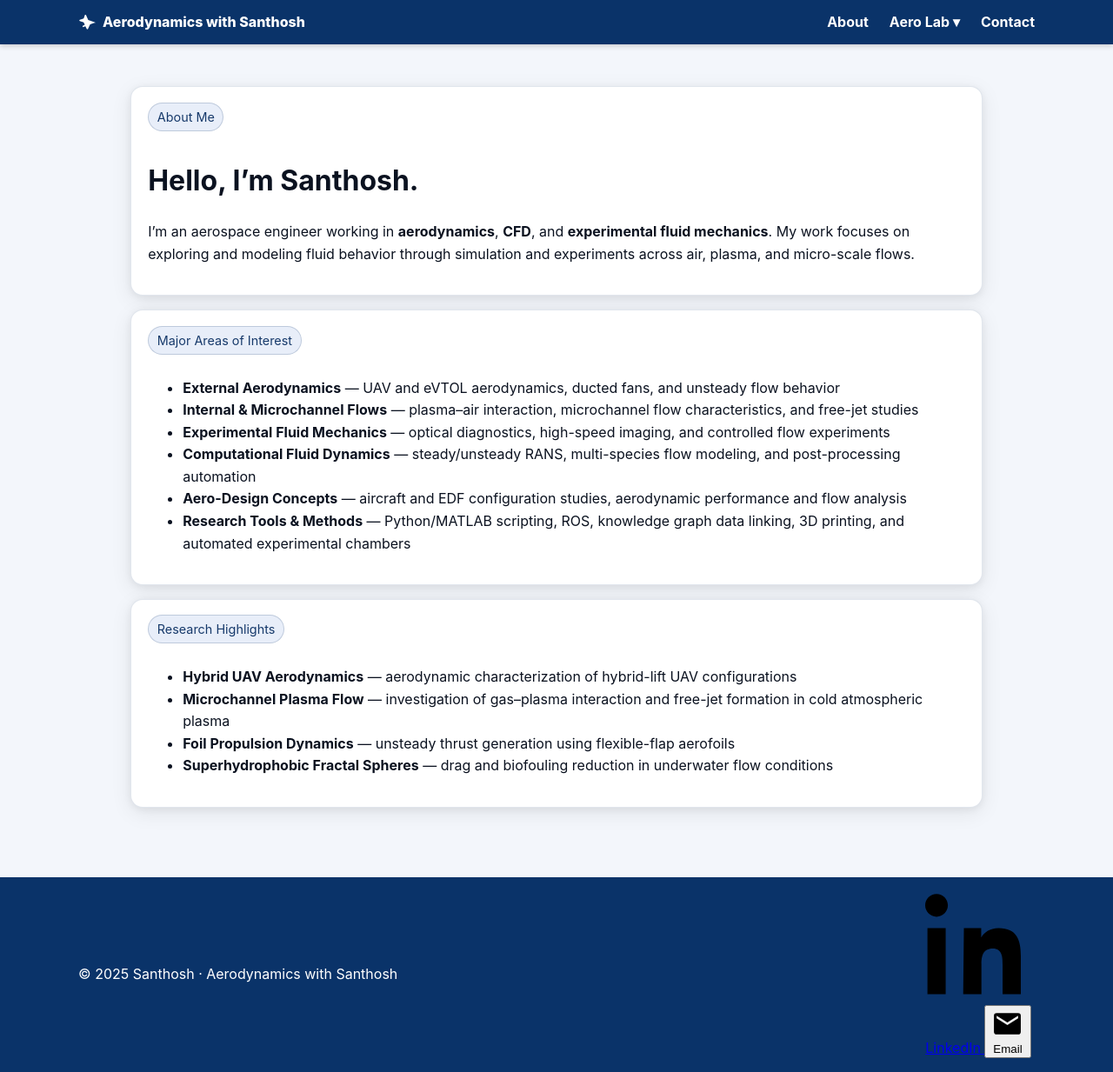
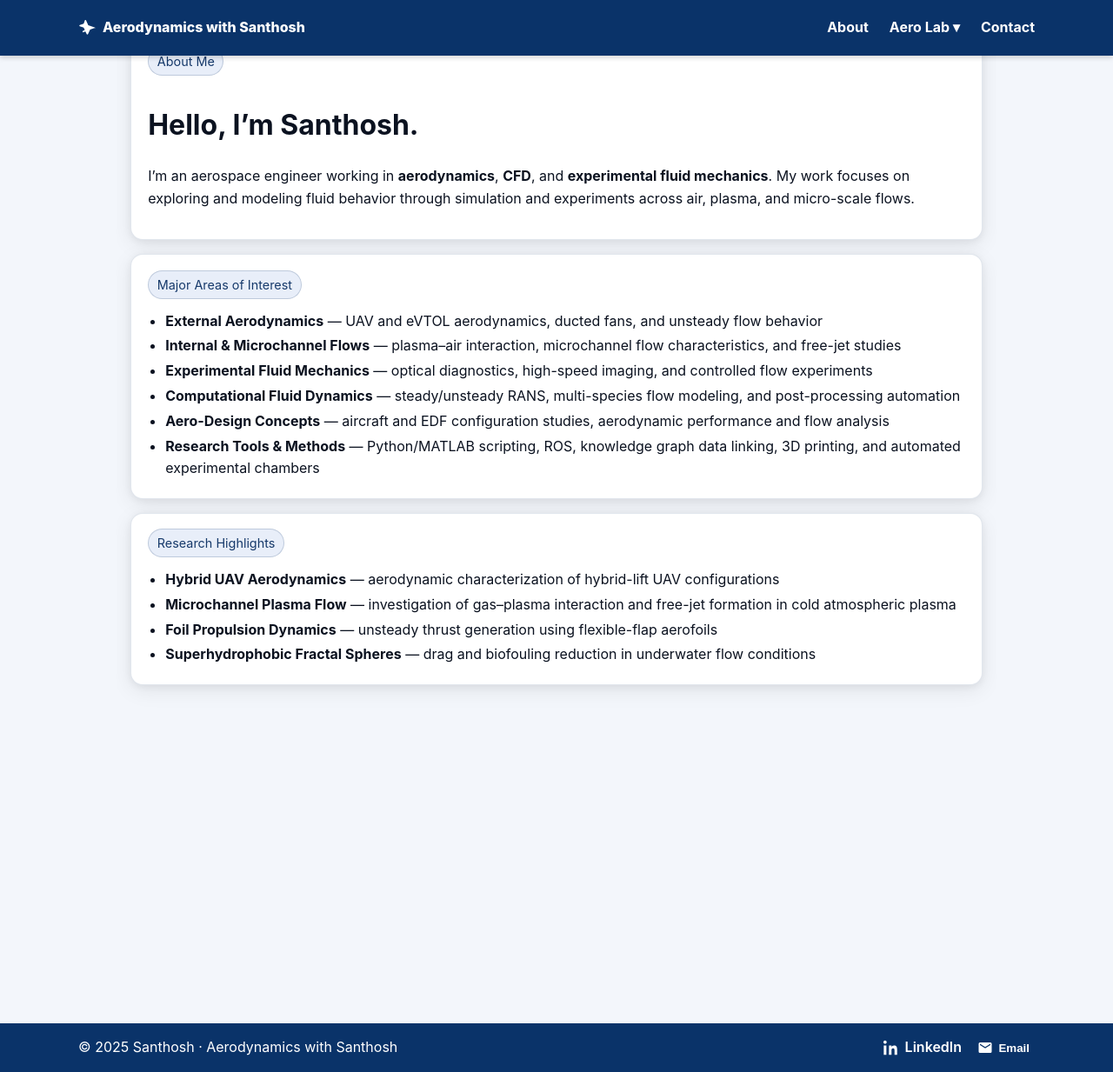
Before and after one commit to SandeJarvis/santhoshaero, a Jekyll site: the page built from index.md, in a window 1280 px wide and 1233 px high. Shown: the whole window at 87% size. Built offline with Jekyll 4.4.1, drawn with Linux system fonts in a browser that asks for light colours.

Commit message:
Update style.css

```diff
--- a/assets/style.css
+++ b/assets/style.css
@@ -3,12 +3,15 @@
   --bg:#f3f6fb;
   --text:#0b1220;
   --muted:#5b6b86;
-  --brand:#0a3369;          /* header + footer color */
-  --brand-2:#0c2b56;        /* secondary blue (unused now, for future) */
+  --brand:#0a3369;        /* header + footer color */
   --card:#fff;
   --ring:rgba(10,51,105,.12);
   --shadow:0 6px 24px rgba(0,0,0,.08), 0 2px 8px rgba(0,0,0,.06);
   --radius:14px;
+
+  /* fixed bars */
+  --header-h: 64px;
+  --footer-h: 56px;
 }
 
 html,body{
@@ -19,52 +22,37 @@ html,body{
   font:16px/1.6 -apple-system,BlinkMacSystemFont,"Segoe UI",Roboto,Inter,Arial,sans-serif;
 }
 
-/* Sticky footer layout */
-.site{
-  min-height:100dvh;
-  display:flex;
-  flex-direction:column;
+/* Only middle scrolls */
+.site{height:100vh; overflow:hidden; display:block;}
+.site-content{
+  height:calc(100vh - var(--header-h) - var(--footer-h));
+  overflow:auto;
+  margin-top:var(--header-h);
+  margin-bottom:var(--footer-h);
 }
-.site-content{flex:1}
 
-/* ===== Header/Nav ===== */
+/* ===== Fixed Header ===== */
 .site-header{
   background:var(--brand);
   box-shadow:0 2px 6px rgba(0,0,0,.18);
+  position:fixed; inset:0 0 auto 0;  /* top:0; left:0; right:0 */
+  height:var(--header-h);
+  z-index:1000;
 }
 .site-header .nav{
-  max-width:1100px;
-  margin:0 auto;
-  padding:.8rem 1.2rem;
-  display:flex;
-  align-items:center;
-  justify-content:space-between;
-  gap:1rem;
+  max-width:1100px; height:100%;
+  margin:0 auto; padding:0 .8rem;
+  display:flex; align-items:center; justify-content:space-between; gap:1rem;
 }
 .site-header .brand{
-  display:flex;
-  align-items:center;
-  gap:.5rem;
-  color:#fff;
-  font-weight:800;
+  display:flex; align-items:center; gap:.5rem; color:#fff; font-weight:800;
 }
-.site-header .brand svg{
-  width:20px;
-  height:20px;
-  fill:#fff;
+.site-header .brand svg{ width:20px; height:20px; fill:#fff; }
+.site-header .primary-nav{ display:flex; align-items:center; gap:1.5rem; }
+.site-header .primary-nav a{
+  color:#fff; text-decoration:none; font-weight:700; font-size:1rem;
 }
-.site-header .primary-nav{
-  display:flex;
-  align-items:center;
-  gap:1.5rem;
-}
-.site-header .primary-nav a{
-  color:#fff;
-  text-decoration:none;
-  font-weight:700;
-  font-size:1rem;
-}
-.site-header .primary-nav a:hover{text-decoration:underline}
+.site-header .primary-nav a:hover{ text-decoration:underline; }
 
 /* Make Aero Lab button identical to links */
 .aerolab-btn{
@@ -75,66 +63,37 @@ html,body{
   font-size:1rem;
   line-height:1;
 }
-.aerolab-btn:hover{text-decoration:underline}
+.aerolab-btn:hover{ text-decoration:underline; }
 
-/* ===== Dropdown (works on hover and click via .open) ===== */
-#aerolab{
-  position:relative;
-  display:inline-block;
+/* Dropdown (hover + click via .open) */
+#aerolab{ position:relative; display:inline-block; }
+
+/* Hover bridge to prevent closing when moving mouse down */
+#aerolab::after{
+  content:""; position:absolute; left:0; top:100%;
+  width:100%; height:10px; pointer-events:none;
 }
 
-/* HOVER BRIDGE: invisible strip filling the gap so hover doesn't break */
-#aerolab::after{
-  content:"";
-  position:absolute;
-  left:0;
-  top:100%;
-  width:100%;
-  height:10px;              /* bridge thickness */
-  pointer-events:none;      /* don't block clicks */
-}
-
-/* Panel: hidden by default; placed just below the button without gaps */
+/* Panel */
 #aerolab > #aerolab-panel{
   display:none !important;
-  position:absolute;
-  top:calc(100% + 6px);     /* closer to the button (no jump) */
-  left:0;
-  background:#111;
-  min-width:240px;
-  border-radius:12px;
-  box-shadow:0 10px 30px rgba(0,0,0,.4);
-  padding:.5rem 0;
-  z-index:9999;
+  position:absolute; top:calc(100% + 6px); left:0;
+  background:#111; min-width:240px; border-radius:12px;
+  box-shadow:0 10px 30px rgba(0,0,0,.4); padding:.5rem 0;
+  z-index:2000;
 }
-
-/* Keep open on hover, focus (keyboard), or when JS adds .open */
 #aerolab:hover > #aerolab-panel,
 #aerolab:focus-within > #aerolab-panel,
-#aerolab.open > #aerolab-panel{
-  display:block !important;
+#aerolab.open > #aerolab-panel{ display:block !important; }
+
+#aerolab-panel a{
+  display:block !important; color:#fff !important; text-decoration:none !important;
+  padding:.55rem 1rem; font-weight:600; opacity:.95;
 }
+#aerolab-panel a:hover{ background:#1a1a1a; opacity:1; }
 
-/* Items */
-#aerolab-panel a{
-  display:block !important;
-  color:#fff !important;
-  text-decoration:none !important;
-  padding:.55rem 1rem;
-  font-weight:600;
-  opacity:.95;
-}
-#aerolab-panel a:hover{
-  background:#1a1a1a;
-  opacity:1;
-}
-
-/* ===== Cards (for content) ===== */
-.container{
-  max-width:980px;
-  margin:2rem auto 4rem;
-  padding:0 1rem;
-}
+/* ===== Cards / content ===== */
+.container{ max-width:980px; margin:0 auto; padding:1.2rem 1rem 2rem; }
 .card{
   background:var(--card);
   border-radius:var(--radius);
@@ -144,63 +103,39 @@ html,body{
   border:1px solid var(--ring);
 }
 .pill{
-  display:inline-block;
-  font-size:.9rem;
-  padding:.25rem .6rem;
-  background:#e8eef9;
-  color:#173a6b;
-  border-radius:999px;
-  border:1px solid rgba(23,58,107,.2);
-  margin-bottom:.6rem;
+  display:inline-block; font-size:.9rem; padding:.25rem .6rem;
+  background:#e8eef9; color:#173a6b; border-radius:999px;
+  border:1px solid rgba(23,58,107,.2); margin-bottom:.6rem;
+}
+ul.compact{ list-style:disc; margin:.2rem 0 .2rem 1.25rem; padding:0; }
+ul.compact li{ margin:.2rem 0; }
+
+/* ===== Fixed Footer ===== */
+.site-footer{
+  background:var(--brand); color:#fff;
+  position:fixed; inset:auto 0 0 0;   /* bottom:0; left:0; right:0 */
+  height:var(--footer-h);
+  z-index:1000;
+}
+.site-footer .footer-inner{
+  max-width:1100px; height:100%;
+  margin:0 auto; padding:0 .8rem;
+  display:flex; align-items:center; justify-content:space-between; gap:1rem;
 }
 
-/* ===== Footer (blue bar, always at bottom) ===== */
-.site-footer{
-  background:var(--brand);   /* same color as header */
-  color:#fff;
-  margin-top:auto;
+/* Footer actions (icons) */
+.footer-actions{ display:flex; align-items:center; gap:.75rem; }
+.icon-link{
+  display:inline-flex; align-items:center; gap:.4rem;
+  color:#fff; text-decoration:none; font-weight:600; background:transparent; border:0; cursor:pointer;
 }
-.site-footer .footer-inner{
-  max-width:1100px;
-  margin:0 auto;
-  padding:.9rem 1.2rem;
-  display:flex;
-  align-items:center;
-  justify-content:space-between;
-  gap:1rem;
-}
-.site-footer .footer-nav a{
-  color:#fff;
-  text-decoration:none;
-  margin-left:1rem;
-  font-weight:600;
-}
-.site-footer .footer-nav a:hover{
-  text-decoration:underline;
-}
+.icon-link svg{ width:18px; height:18px; fill:#fff; display:block; }
+.icon-link:hover{ text-decoration:underline; }
 
 /* ===== Responsive tweaks ===== */
 @media (max-width:768px){
-  .site-header .nav{
-    flex-direction:column;
-    gap:.6rem;
-  }
-  .site-header .primary-nav{
-    flex-wrap:wrap;
-    gap:1rem;
-    justify-content:center;
-  }
-  #aerolab > #aerolab-panel{
-    position:static;
-    box-shadow:none;
-    background:#0c1e3e;
-    border-radius:10px;
-  }
-  #aerolab-panel a:hover{
-    background:#122e64;
-  }
-  .site-footer .footer-inner{
-    flex-direction:column;
-    gap:.4rem;
-  }
+  .site-header .nav{ padding:0 .6rem; }
+  .site-header .primary-nav{ gap:1rem; }
+  #aerolab > #aerolab-panel{ position:fixed; top:calc(var(--header-h) + 6px); left:8px; right:auto; }
+  .site-footer .footer-inner{ padding:0 .6rem; }
 }
```
